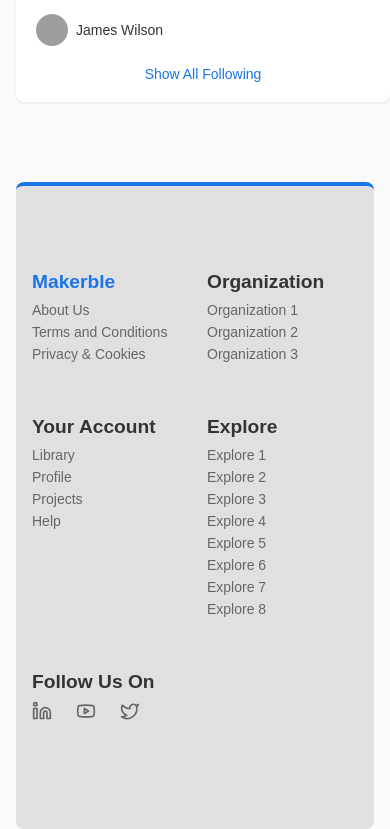
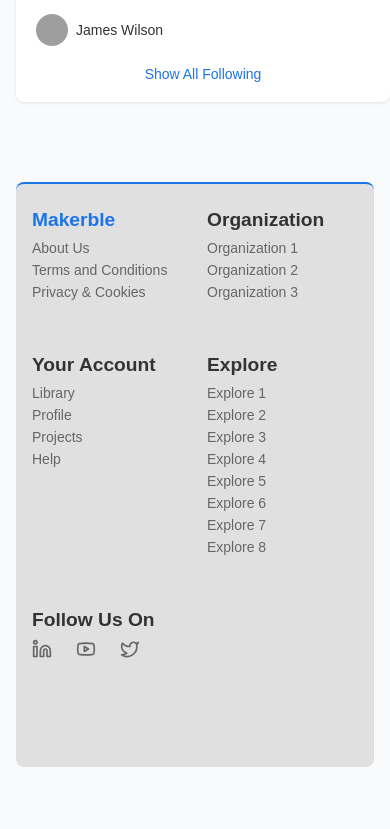
Before and after one commit to KeepSerene/makerble-home-page-task, a React (Vite) app: page / in a window 390 px wide. Shown: the part 1963-2792 px from the top of the page. After the commit the page ends 2730 px from the top, so only its background shows below. Built offline with nearby package versions, Linux system fonts and the light colour scheme; grey boxes are pictures that could not be loaded; a web font is replaced by a local one.

Commit message:
tweaked the top-border and the padding of the footer

```diff
--- a/src/components/footer/footer.css
+++ b/src/components/footer/footer.css
@@ -1,7 +1,7 @@
 .footer {
   background-color: var(--border-color);
   color: var(--text-primary);
-  border-top: 4px solid var(--primary-color);
+  border-top: 2px solid var(--primary-color);
   border-radius: 8px;
   padding: var(--spacing-lg) var(--spacing-md);
   margin-left: calc(
@@ -72,7 +72,8 @@
 /* Mobile Styles */
 @media screen and (max-width: 767px) {
   .footer {
-    padding: calc(var(--spacing-lg) + 60px) var(--spacing-md); /* Add the left-sidebar height situated at the bottom */
+    padding: var(--spacing-lg) var(--spacing-md) calc(var(--spacing-lg) + 60px)
+      var(--spacing-md); /* Add the left-sidebar height situated at the bottom */
     margin-left: var(--spacing-md);
   }
 
```
